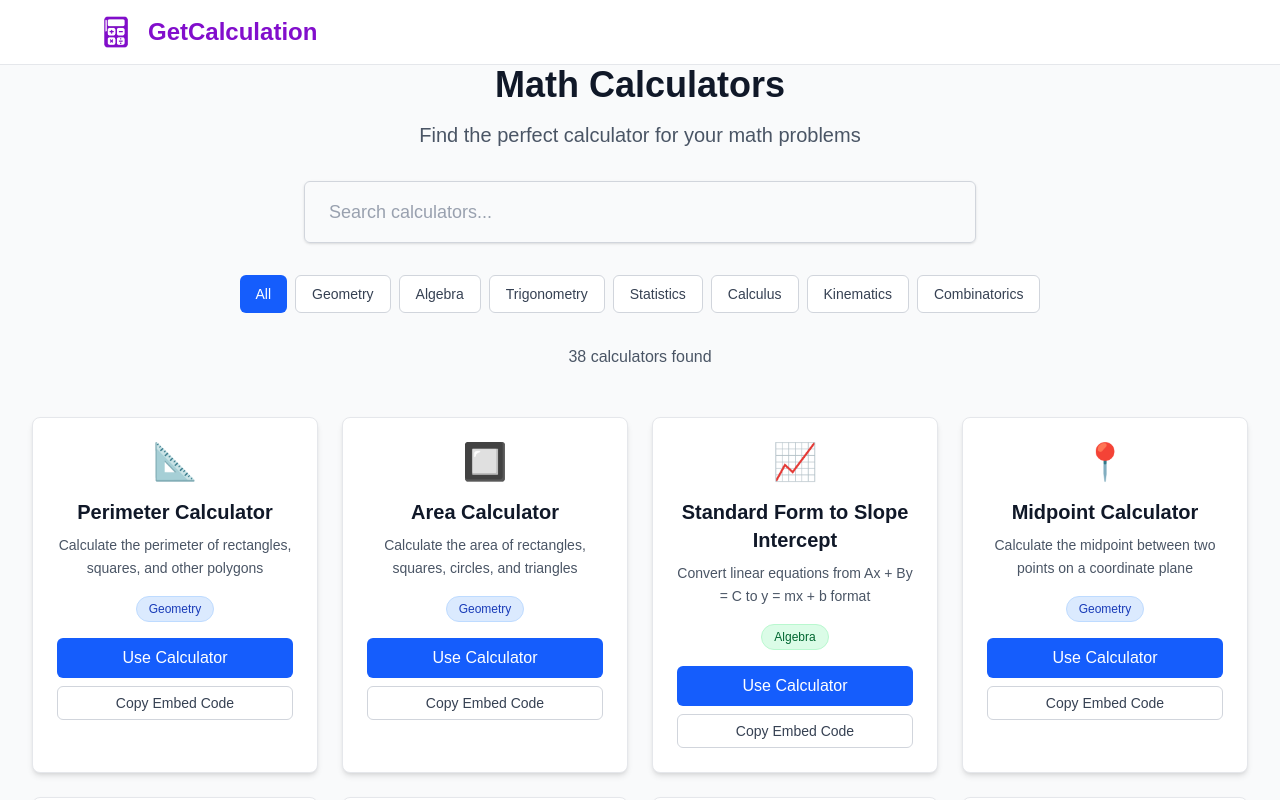
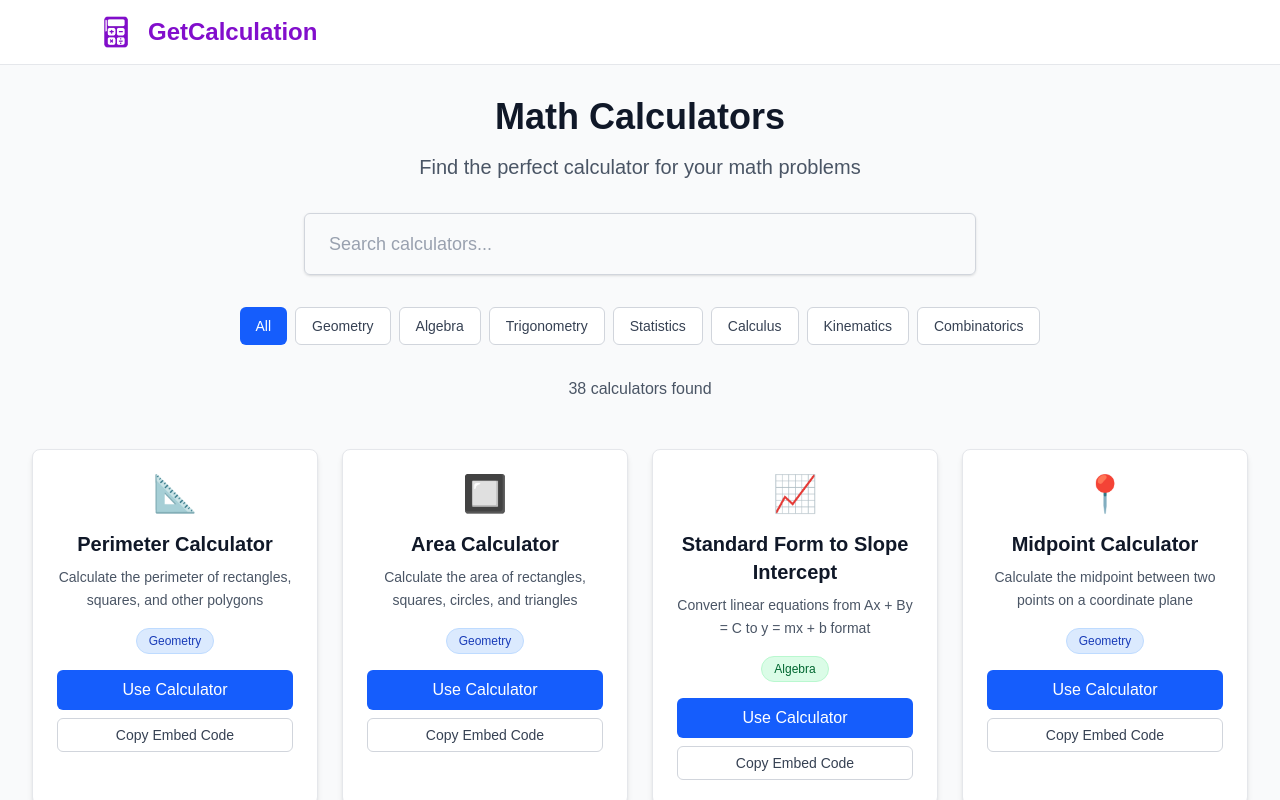
Before and after one commit to heyumarkhan/getcalculation.com, a Next.js app: page / in a window 1280 px wide. Shown: the top 800 px of the page. Built offline with nearby package versions, Linux system fonts and the light colour scheme.

Commit message:
Update CalculatorGrid and CalculatorPageTemplate components

```diff
--- a/app/_components/CalculatorGrid.tsx
+++ b/app/_components/CalculatorGrid.tsx
@@ -52,7 +52,7 @@
   };
 
   return (
-    <div className="max-w-7xl mx-auto px-4 sm:px-6 lg:px-8">
+    <div className="max-w-7xl mx-auto px-4 sm:px-6 lg:px-8 pt-8">
       {/* Search Section */}
       <div className="text-center mb-12">
         <h1 className="text-4xl font-bold text-gray-900 mb-4">
--- a/app/_components/layouts/CalculatorPageTemplate.tsx
+++ b/app/_components/layouts/CalculatorPageTemplate.tsx
@@ -61,7 +61,7 @@
       <div className="bg-white border-b border-gray-200">
         <div className="max-w-4xl mx-auto px-4 sm:px-6 lg:px-8 py-12">
           <div className="text-center">
-            <h1 className="text-4xl font-bold text-gray-900 mb-4">
+            <h1 className="text-4xl font-bold text-gray-900 mb-4 pt-2">
               {title}
             </h1>
             <p className="text-xl text-gray-600 max-w-3xl mx-auto">
```
